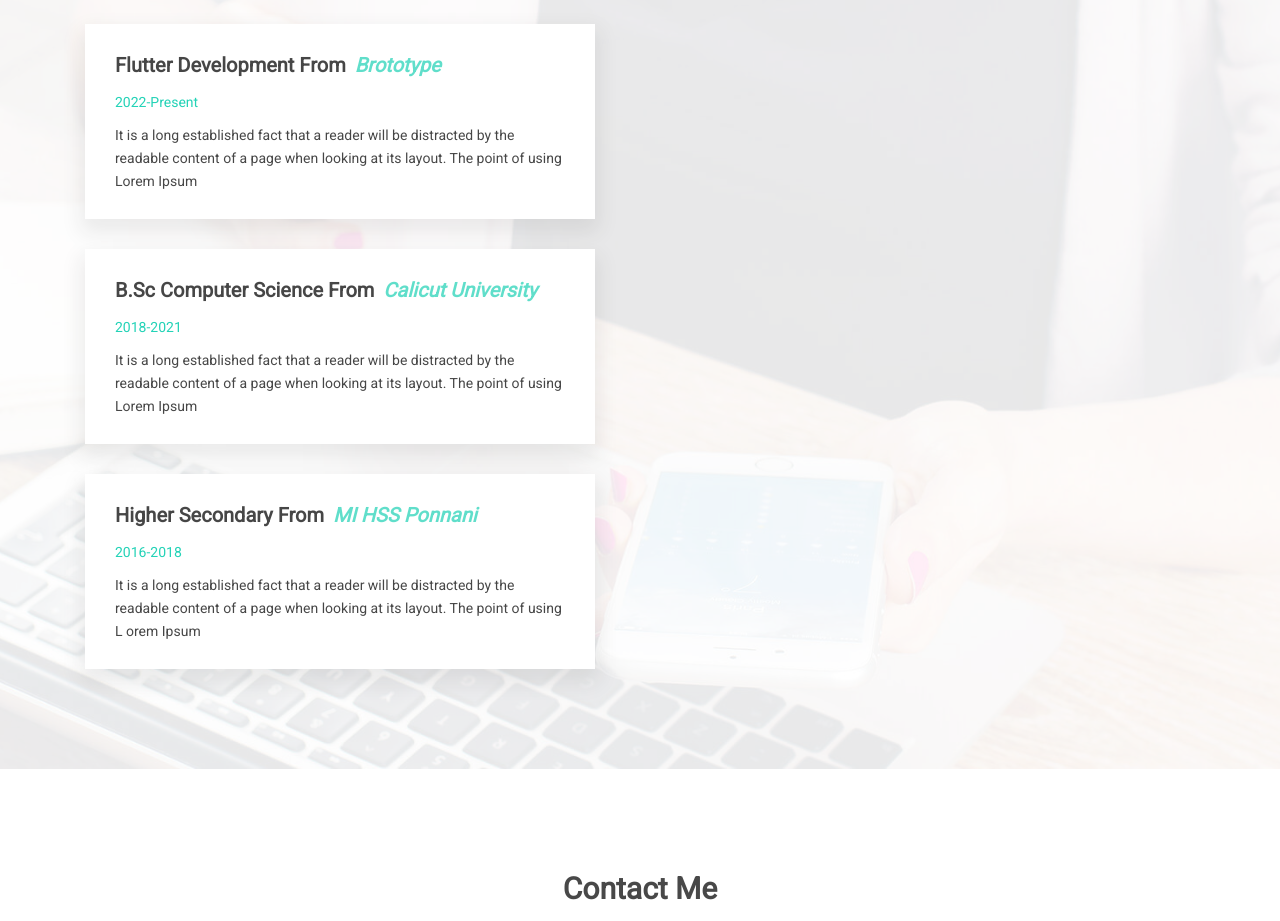
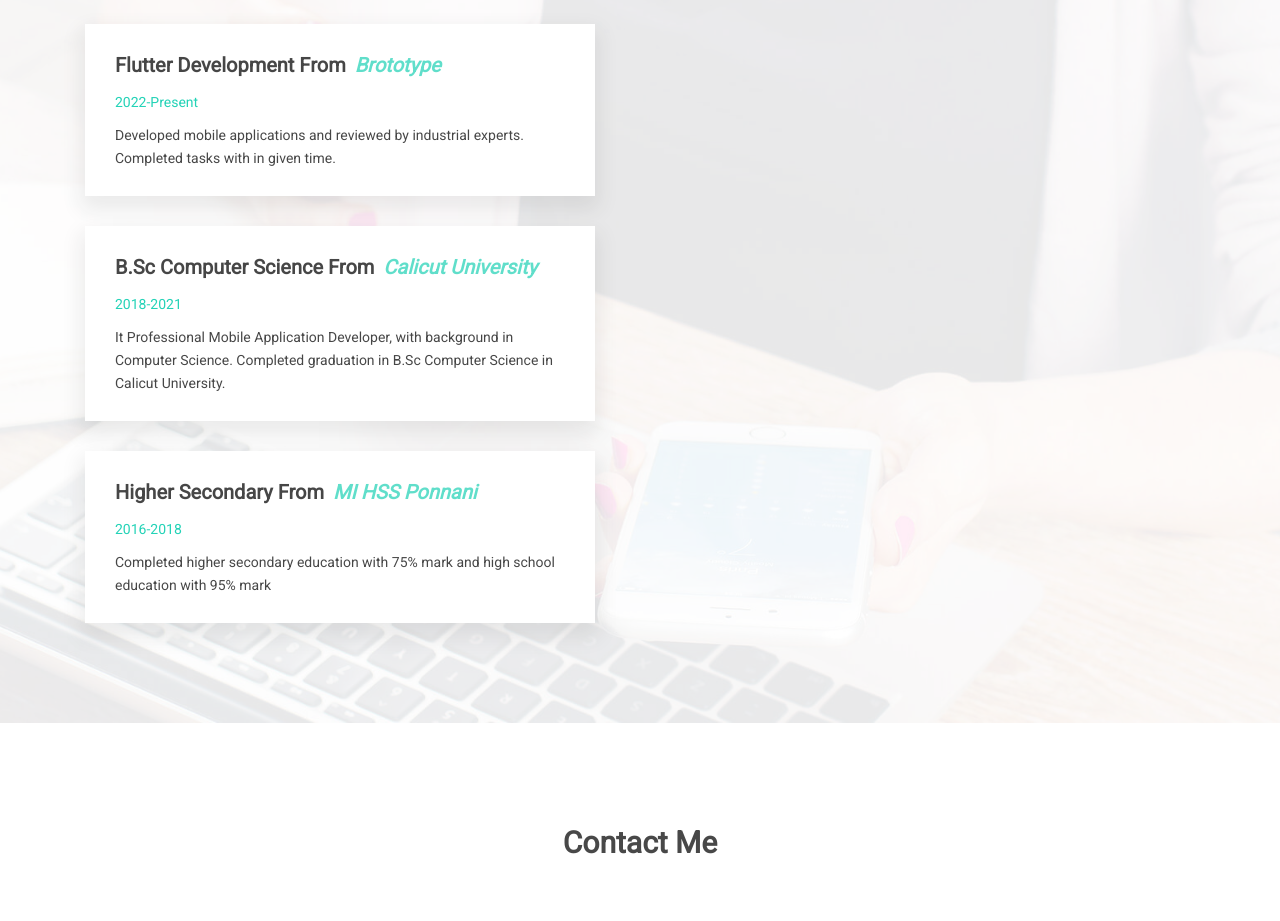
Before and after one commit to MuhammedFaseenCM/muhammed-faseen-portfolio, a plain HTML site: page index.html in a window 1280 px wide. Shown: the part 3600-4521 px from the top of the page. Drawn offline with Linux system fonts and the light colour scheme; some packages are replaced by stand-ins of ours.

Commit message:
educational changes

```diff
--- a/index.html
+++ b/index.html
@@ -490,22 +490,20 @@ cialized in developing Flutter application with Dart.
                                     <div class="mh-education-item dark-bg wow fadeInUp" data-wow-duration="0.8s" data-wow-delay="0.3s">
                                         <h4>Flutter Development From <a href="#">Brototype</a></h4>
                                         <div class="mh-eduyear">2022-Present</div>
-                                        <p>It is a long established fact that a reader will be distracted by the readable content of a
-                                        page when looking at its layout. The point of using  Lorem Ipsum </p>
+                                        <p> Developed mobile applications and reviewed by industrial experts. Completed tasks with in given time. </p>
                                     </div>
                                     <!-- Education Institutes-->
                                     <div class="mh-education-item dark-bg wow fadeInUp" data-wow-duration="0.8s" data-wow-delay="0.5s">
                                         <h4>B.Sc Computer Science From <a href="#">Calicut University</a></h4>
                                         <div class="mh-eduyear">2018-2021</div>
-                                        <p>It is a long established fact that a reader will be distracted by the readable content of a
-                                        page when looking at its layout. The point of using  Lorem Ipsum </p>
+                                        <p>It Professional Mobile Application Developer, with background in Computer Science. Completed graduation
+                                            in B.Sc Computer Science in Calicut University. </p>
                                     </div>
                                     <!-- Education Institutes-->
                                     <div class="mh-education-item dark-bg wow fadeInUp" data-wow-duration="0.8s" data-wow-delay="0.6s">
                                         <h4>Higher Secondary From <a href="#">MI HSS Ponnani</a></h4>
                                         <div class="mh-eduyear">2016-2018</div>
-                                        <p>It is a long established fact that a reader will be distracted by the readable content of a
-                                        page when looking at its layout. The point of using L orem Ipsum </p>
+                                        <p>Completed higher secondary education with 75% mark and high school education with 95% mark </p>
                                     </div>
                                 </div>
                             </div>
```
